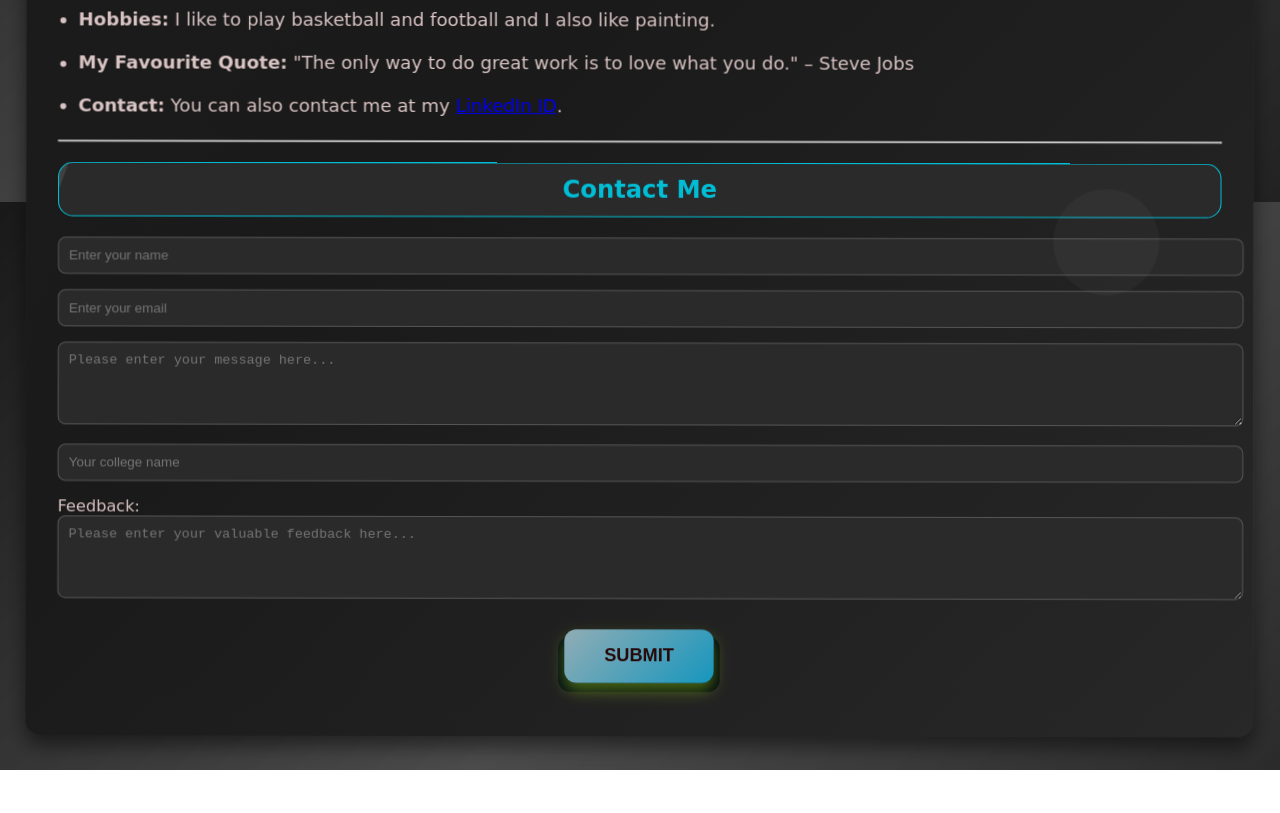
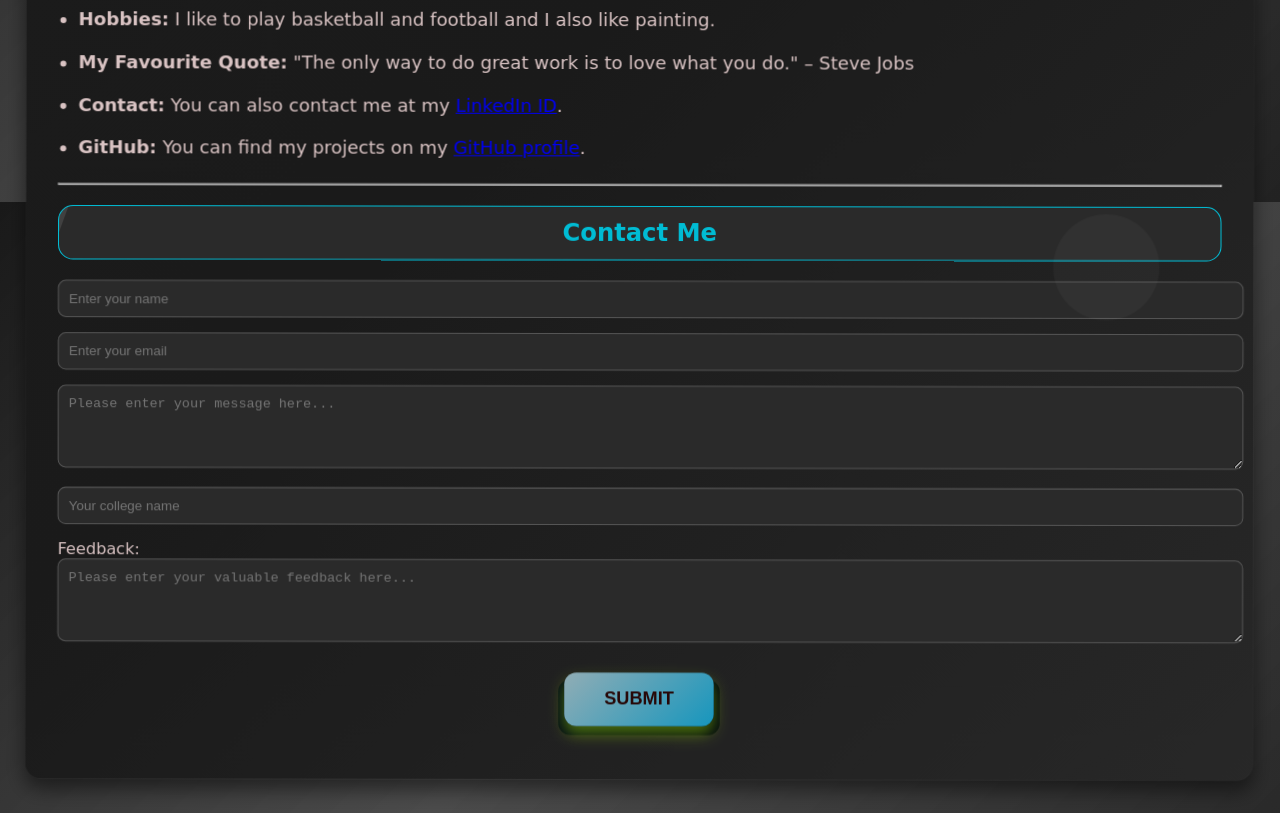
Before and after one commit to Rohit-1166/Portfolio, a plain HTML site: page index.html in a window 1280 px wide. Shown: the part 598-1411 px from the top of the page. Before the commit the page ends 1368 px from the top, so only its background shows below. Drawn offline with Linux system fonts and the light colour scheme.

Commit message:
protfolio

```diff
--- a/index.html
+++ b/index.html
@@ -29,8 +29,10 @@
         <li><strong>Hobbies:</strong> I like to play basketball and football and I also like painting.</li>
         <li><strong>My Favourite Quote:</strong> "The only way to do great work is to love what you do." – Steve Jobs</li>
         <li><strong>Contact:</strong> You can also contact me at my <a href="https://www.linkedin.com/in/naitik-kumar-2b76a328b/">LinkedIn ID</a>.</li>
+        <li><strong>GitHub:</strong> You can find my projects on my <a href="https://github.com/naitik7089">GitHub profile</a>.</li>
       </ul>
     </section>
+
 
     <hr />
 
--- a/style.css
+++ b/style.css
@@ -316,7 +316,7 @@ button.button-85 .top {
   border-radius: 12px;
   font-weight: bold;
   font-size: 18px;
-  box-shadow: 0 8px 15px rgba(138, 191, 24, 0.5);
+  box-shadow: 0 8px 15px rgba(144, 207, 7, 0.5);
   transition: transform 0.1s ease, box-shadow 0.1s ease;
   position: relative;
   overflow: hidden;
```
